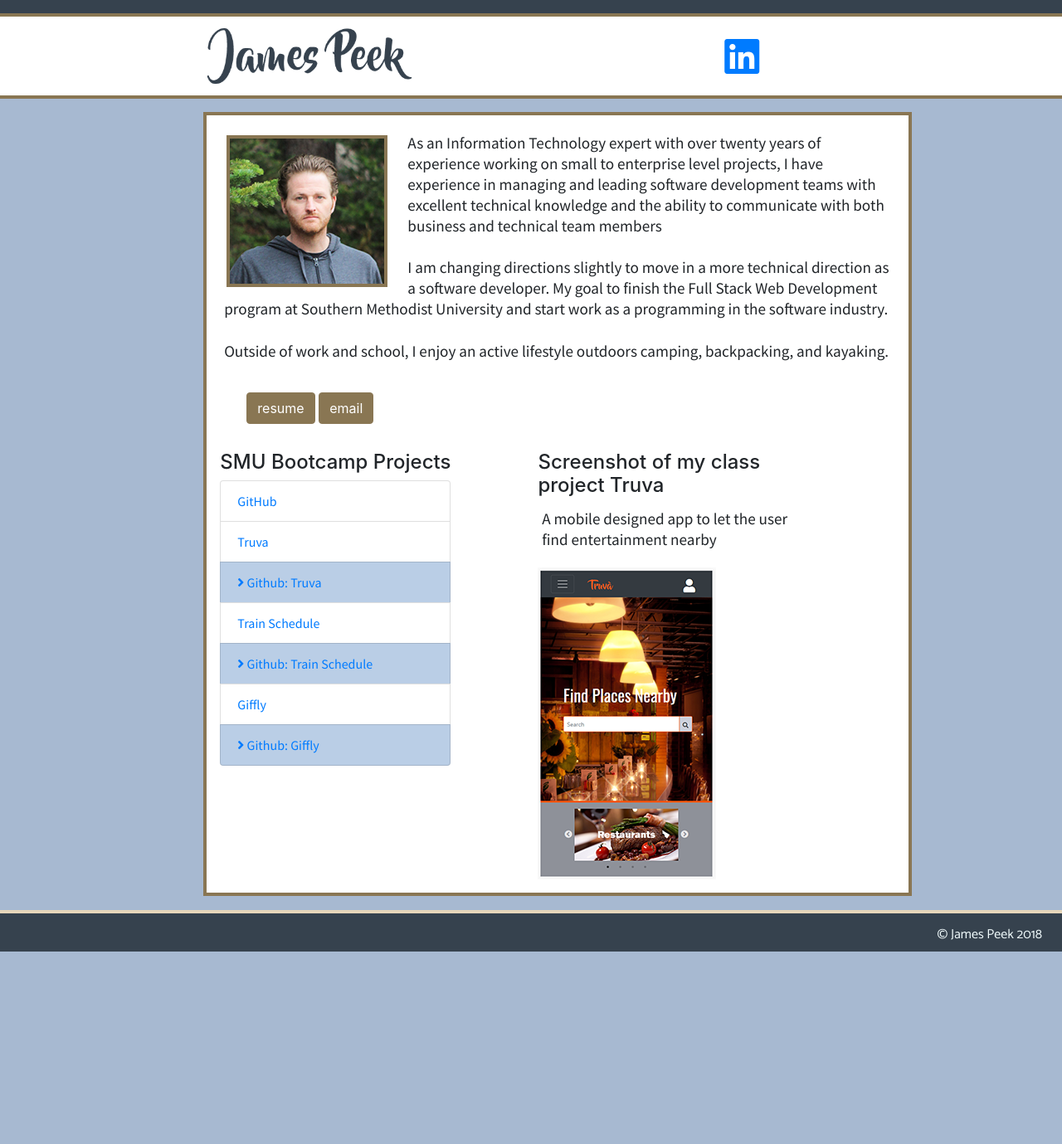
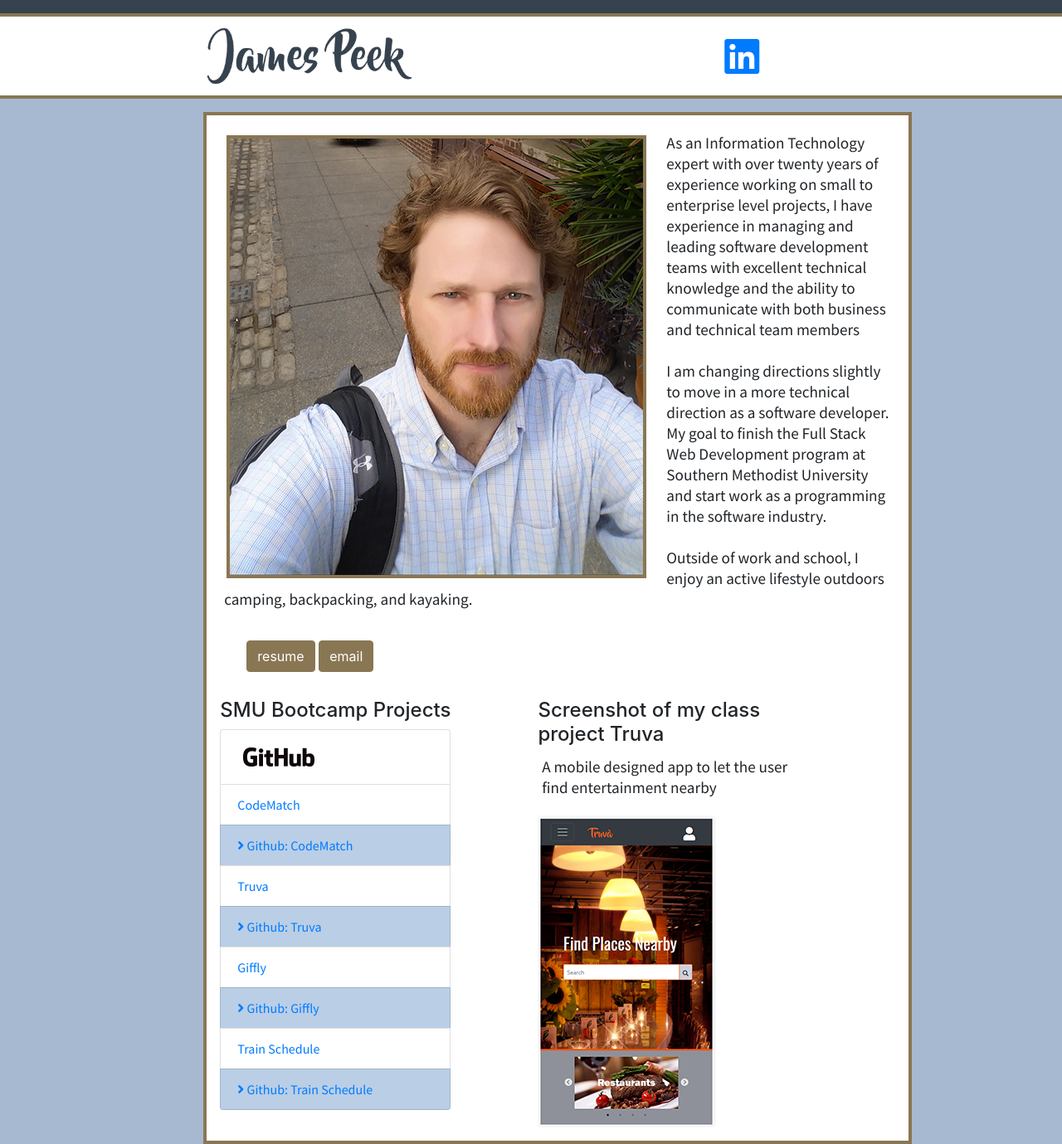
Before and after one commit to jpeek01/NewPortfolio, a plain HTML site: page index.html in a window 1280 px wide. Shown: the top 1379 px of the page at 83% size. Before the commit the page ends 1147 px from the top, so only its background shows below. Drawn offline with nearby package versions, Linux system fonts and the light colour scheme.

Commit message:
update with latest projects and assignements

```diff
--- a/index.html
+++ b/index.html
@@ -66,7 +66,7 @@
             <div class="col-lg-2 col-md-2 col-sm-1"></div>
             <div class="col-lg-8 col-md-8 col-sm-10 content">
 
-                <img src="assets/images/james_thumbnail.jpg" class="image1" alt="Picture of James Peek" >
+                <img src="assets/images/profile_pic_small.jpg" class="image1" alt="Picture of James Peek" >
 
                 <p>
                     As an Information Technology expert with over twenty years of experience working
@@ -93,13 +93,15 @@
                     <div id="github">
                         <h4>SMU Bootcamp Projects</h4>
                         <ul class="list-group" id="projectList">
-                            <li class="list-group-item"><a href="https://github.com/jpeek01" target="_blank">GitHub</a></li>
+                            <li class="list-group-item"><a href="https://github.com/jpeek01" target="_blank"><img src="assets/images/GitHub_Logo.png" alt="GitHub Logo"></a></li>
+                            <li class="list-group-item"><a href="https://enigmatic-plateau-41126.herokuapp.com/" target="_blank">CodeMatch</a></li>
+                                <li class="list-group-item subitem"><a href="https://github.com/jpeek01/CodeMatch" target="_blank"><i class="fas fa-angle-right"></i> Github: CodeMatch</a></li>
                             <li class="list-group-item"><a href="https://truva-aa8da.firebaseapp.com/index.html" target="_blank">Truva</a></li>
                                 <li class="list-group-item subitem"><a href="https://github.com/jpeek01/testProject" target="_blank"><i class="fas fa-angle-right"></i> Github: Truva</a></li>
+                            <li class="list-group-item"><a href="https://jpeek01.github.io/giffly/" target="_blank">Giffly</a></li>
+                                <li class="list-group-item subitem"><a href="https://github.com/jpeek01/giffly" target="_blank"><i class="fas fa-angle-right"></i> Github: Giffly</a></li>
                             <li class="list-group-item"><a href="https://jpeek01.github.io/TrainSchedule/" target="_blank">Train Schedule</a></li>
                                 <li class="list-group-item subitem"><a href="https://github.com/jpeek01/TrainSchedule" target="_blank"><i class="fas fa-angle-right"></i> Github: Train Schedule</a></li>
-                            <li class="list-group-item"><a href="https://jpeek01.github.io/giffly/" target="_blank">Giffly</a></li>
-                                <li class="list-group-item subitem"><a href="https://github.com/jpeek01/giffly" target="_blank"><i class="fas fa-angle-right"></i> Github: Giffly</a></li>
                         </ul>
                     </div>
                     <div id="screenshot">
```
Also changed, not shown: assets/images/GitHub_Logo.png (added), assets/images/profile_pic_small.jpg (added).
